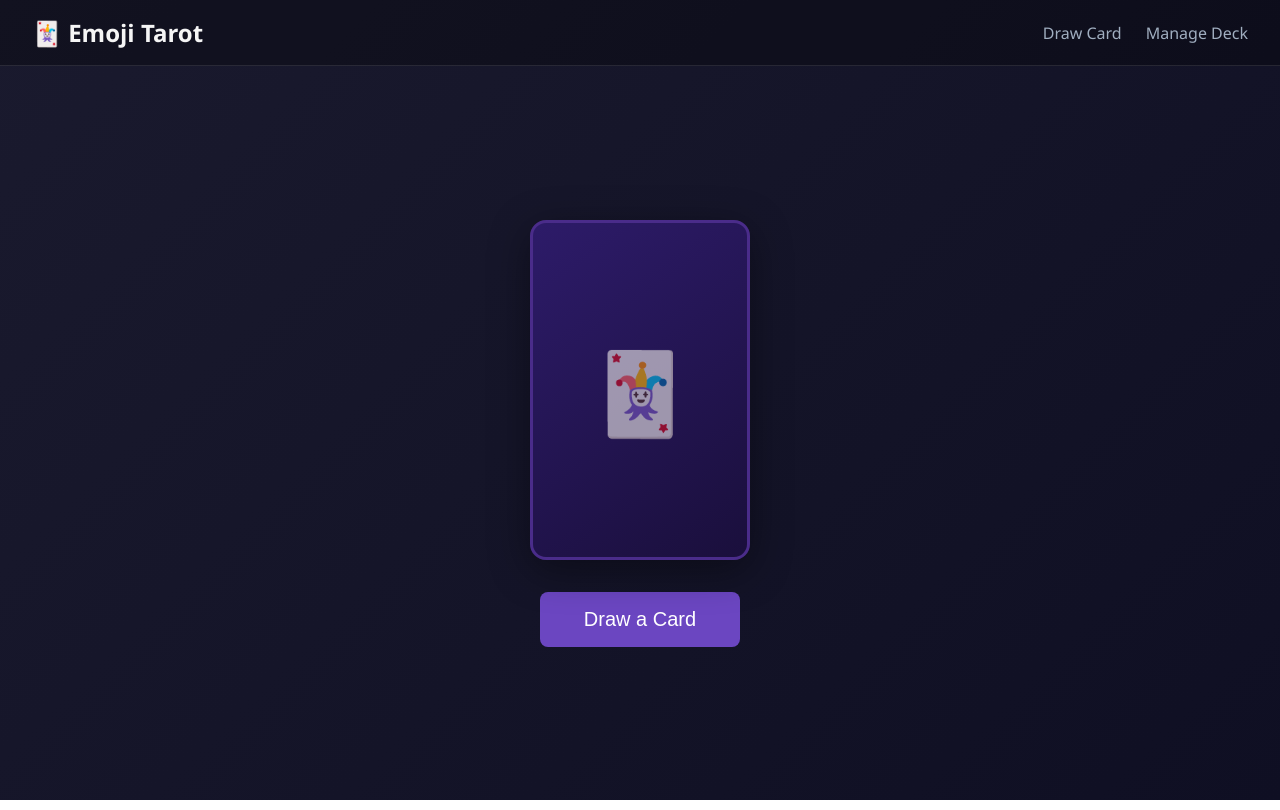
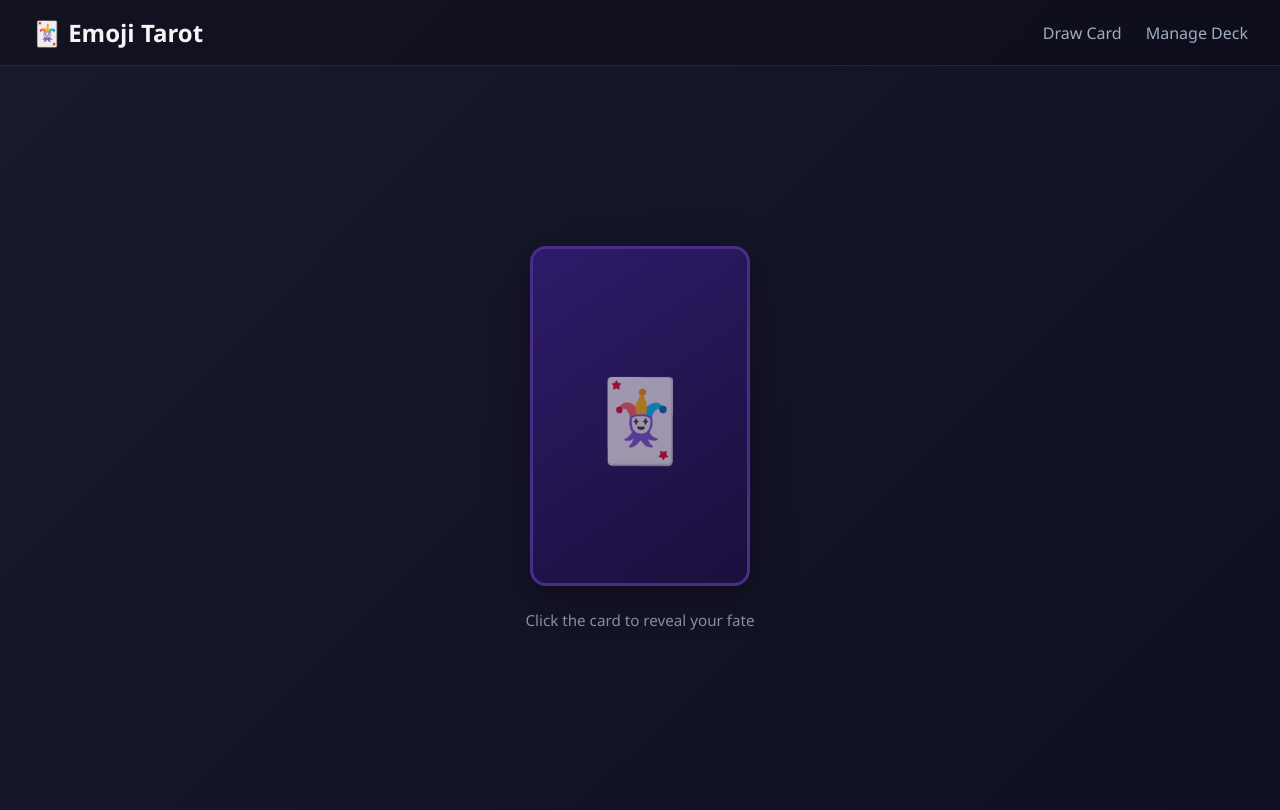
Before and after one commit to wu-web-camp/emoji-tarot, a React (Vite) app in the folder client/: page / in a window 1280 px wide. Built offline with nearby package versions, Linux system fonts and the light colour scheme.

Commit message:
Enhance TarotCard and DrawPage components with loading states and visual effects. Add glow effect on hover and improve animations for card interactions. Update layout styles for better responsiveness and user experience.

```diff
--- a/client/src/components/TarotCard.css
+++ b/client/src/components/TarotCard.css
@@ -2,13 +2,37 @@
   width: 220px;
   height: 340px;
   cursor: pointer;
+  position: relative;
+}
+
+/* Glow element behind the card */
+.card-glow {
+  position: absolute;
+  inset: -20px;
+  border-radius: 30px;
+  background: radial-gradient(
+    circle at center,
+    rgba(138, 43, 226, 0.6) 0%,
+    rgba(138, 43, 226, 0.3) 40%,
+    transparent 70%
+  );
+  filter: blur(20px);
+  opacity: 0;
+  transition: opacity 0.3s ease-out;
+  z-index: -1;
+  pointer-events: none;
+}
+
+/* Show glow on hover when not flipped */
+.tarot-card:not(.flipped):hover .card-glow {
+  opacity: 1;
 }
 
 .card-inner {
   position: relative;
   width: 100%;
   height: 100%;
-  transition: transform 0.8s cubic-bezier(0.175, 0.885, 0.32, 1.275);
+  transition: transform 1.2s cubic-bezier(0.175, 0.885, 0.32, 1.275);
   transform-style: preserve-3d;
 }
 
@@ -63,15 +87,29 @@
 
 /* Hover effect when not flipped */
 .tarot-card:not(.flipped):hover .card-inner {
-  transform: rotateY(10deg);
+  transform: rotateY(10deg) scale(1.02);
 }
 
-/* Glow effect */
-.tarot-card.flipped .card-back {
-  animation: glow 2s ease-in-out infinite alternate;
+/* Loading state pulse */
+.tarot-card.loading .card-inner {
+  animation: pulse 1s ease-in-out infinite;
 }
 
-@keyframes glow {
+@keyframes pulse {
+  0%, 100% {
+    transform: scale(1);
+  }
+  50% {
+    transform: scale(0.98);
+  }
+}
+
+/* Glow effect on flipped card */
+.tarot-card.flipped .card-back {
+  animation: cardGlow 2s ease-in-out infinite alternate;
+}
+
+@keyframes cardGlow {
   from {
     box-shadow: 0 10px 40px rgba(246, 224, 94, 0.3);
   }
--- a/client/src/components/TarotCard.tsx
+++ b/client/src/components/TarotCard.tsx
@@ -4,11 +4,22 @@ import "./TarotCard.css";
 interface TarotCardProps {
   card: Card | null;
   isFlipped: boolean;
+  onClick?: () => void;
+  isLoading?: boolean;
 }
 
-function TarotCard({ card, isFlipped }: TarotCardProps) {
+function TarotCard({ card, isFlipped, onClick, isLoading }: TarotCardProps) {
+  const cardClasses = [
+    "tarot-card",
+    isFlipped ? "flipped" : "",
+    isLoading ? "loading" : "",
+  ]
+    .filter(Boolean)
+    .join(" ");
+
   return (
-    <div className={`tarot-card ${isFlipped ? "flipped" : ""}`}>
+    <div className={cardClasses} onClick={onClick}>
+      <div className="card-glow" />
       <div className="card-inner">
         <div className="card-front">
           <div className="card-pattern">
--- a/client/src/pages/DrawPage.css
+++ b/client/src/pages/DrawPage.css
@@ -2,29 +2,44 @@
   display: flex;
   flex-direction: column;
   align-items: center;
-  gap: 2rem;
+  justify-content: center;
+  min-height: calc(100vh - 120px);
   padding: 2rem;
+}
+
+.draw-content {
+  display: flex;
+  flex-direction: row;
+  align-items: center;
+  gap: 3rem;
+}
+
+.card-section {
+  display: flex;
+  flex-direction: column;
+  align-items: center;
+  gap: 1.5rem;
 }
 
 .card-container {
   perspective: 1000px;
 }
 
-.draw-button {
-  font-size: 1.25rem;
-  padding: 1rem 2.5rem;
-  min-width: 200px;
+.instruction-text {
+  color: var(--text-muted);
+  font-size: 0.95rem;
+  text-align: center;
+  opacity: 0.8;
 }
 
 .card-info {
-  text-align: center;
-  max-width: 400px;
-  animation: fadeIn 0.5s ease-in;
+  max-width: 300px;
+  animation: slideFromBehind 0.6s cubic-bezier(0.22, 1, 0.36, 1) forwards;
 }
 
 .card-info h2 {
   font-size: 1.75rem;
-  margin-bottom: 0.5rem;
+  margin-bottom: 0.75rem;
   color: var(--secondary);
 }
 
@@ -33,13 +48,37 @@
   line-height: 1.6;
 }
 
-@keyframes fadeIn {
+@keyframes slideFromBehind {
   from {
     opacity: 0;
-    transform: translateY(10px);
+    transform: translateX(-60px);
   }
   to {
     opacity: 1;
-    transform: translateY(0);
+    transform: translateX(0);
   }
 }
+
+/* Mobile responsive - stack vertically */
+@media (max-width: 768px) {
+  .draw-content {
+    flex-direction: column;
+    gap: 2rem;
+  }
+
+  .card-info {
+    text-align: center;
+    animation: slideUp 0.6s cubic-bezier(0.22, 1, 0.36, 1) forwards;
+  }
+
+  @keyframes slideUp {
+    from {
+      opacity: 0;
+      transform: translateY(30px);
+    }
+    to {
+      opacity: 1;
+      transform: translateY(0);
+    }
+  }
+}
--- a/client/src/pages/DrawPage.tsx
+++ b/client/src/pages/DrawPage.tsx
@@ -8,10 +8,14 @@ function DrawPage() {
   const [card, setCard] = useState<Card | null>(null);
   const [isFlipped, setIsFlipped] = useState(false);
   const [isLoading, setIsLoading] = useState(false);
+  const [showDetails, setShowDetails] = useState(false);
 
   const handleDraw = async () => {
+    if (isLoading) return;
+
     setIsLoading(true);
     setIsFlipped(false);
+    setShowDetails(false);
 
     try {
       const newCard = await fetchRandomCard();
@@ -20,6 +24,11 @@ function DrawPage() {
         setCard(newCard);
         setIsFlipped(true);
         setIsLoading(false);
+
+        // Show details after flip animation completes (1.2s)
+        setTimeout(() => {
+          setShowDetails(true);
+        }, 1200);
       }, 300);
     } catch (error) {
       console.error("Failed to draw card:", error);
@@ -29,25 +38,33 @@ function DrawPage() {
 
   return (
     <div className="draw-page">
+      <div className="draw-content">
+        <div className="card-section">
           <div className="card-container">
-        <TarotCard card={card} isFlipped={isFlipped} />
+            <TarotCard
+              card={card}
+              isFlipped={isFlipped}
+              onClick={handleDraw}
+              isLoading={isLoading}
+            />
+          </div>
+          <p className="instruction-text">
+            {isLoading
+              ? "Drawing..."
+              : isFlipped
+                ? "Click the card to draw again"
+                : "Click the card to reveal your fate"}
+          </p>
         </div>
 
-      <button
-        onClick={handleDraw}
-        disabled={isLoading}
-        className="draw-button"
-      >
-        {isLoading ? "Drawing..." : card ? "Draw Again" : "Draw a Card"}
-      </button>
-
-      {card && isFlipped && (
+        {card && showDetails && (
           <div className="card-info">
             <h2>{card.name}</h2>
             <p>{card.meaning}</p>
           </div>
         )}
       </div>
+    </div>
   );
 }
 
```
Lines whose indentation alone changed are shown as unchanged.
